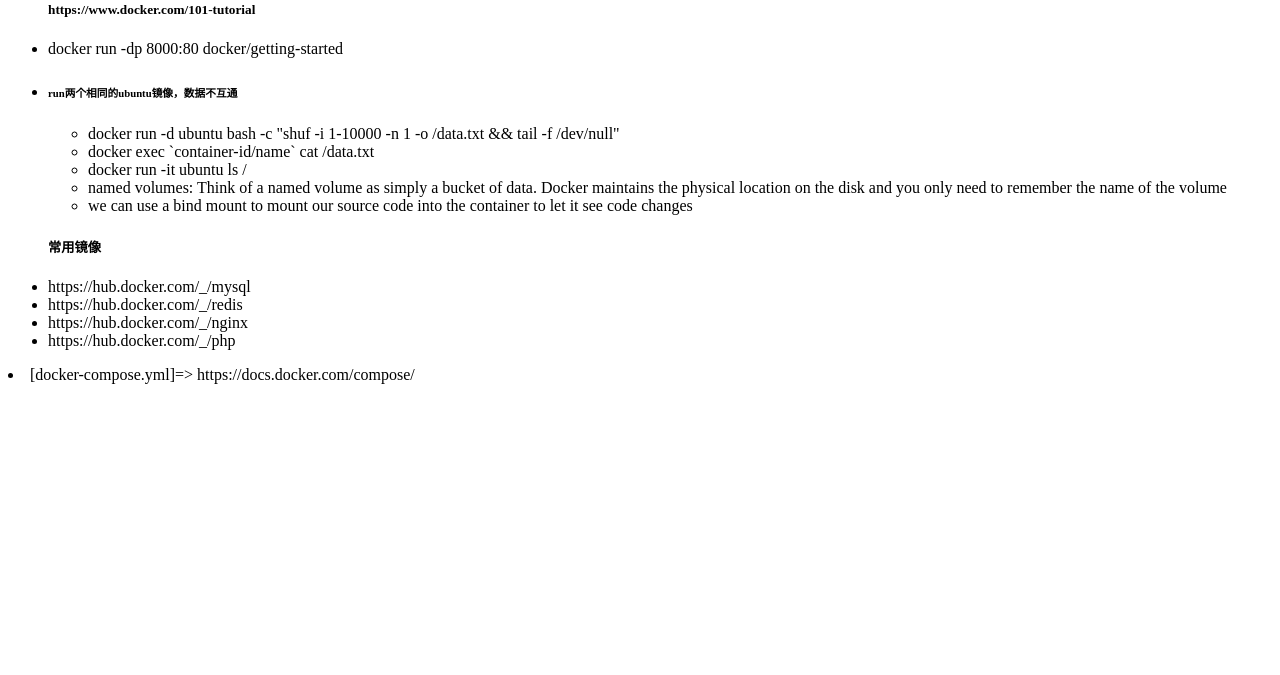
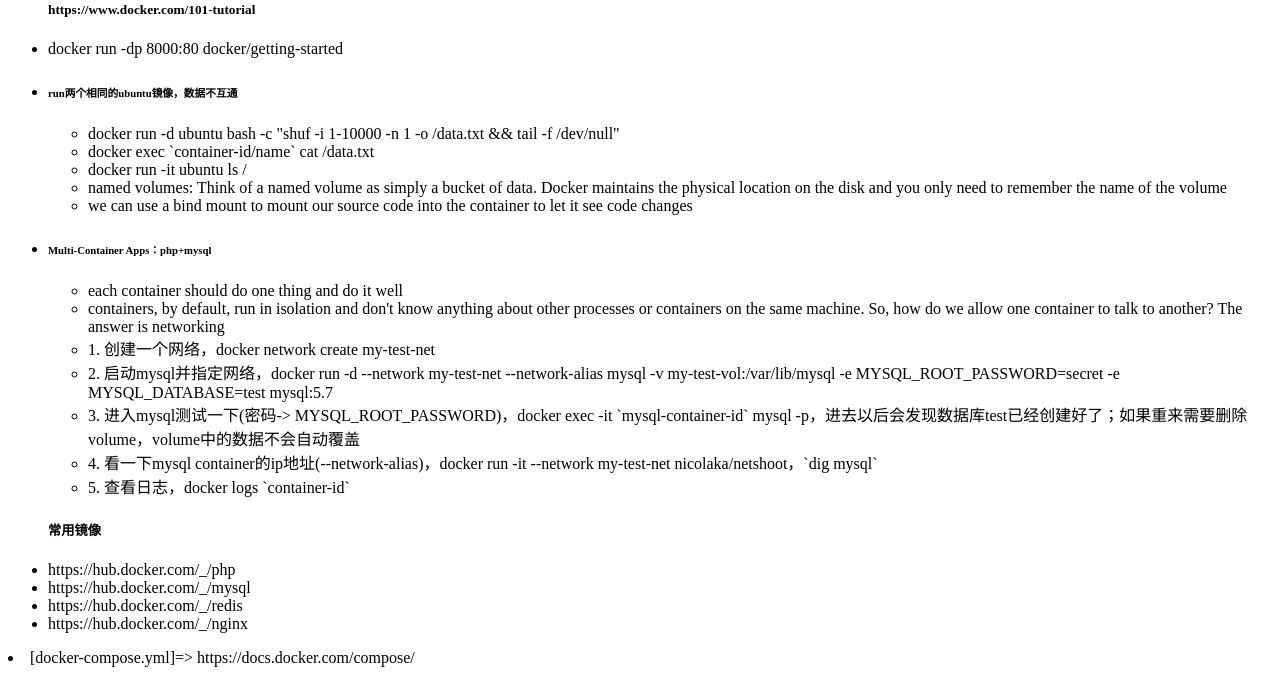
Before and after one commit to mdj20130907/mdj20130907.github.io, a PHP site: page /2020/09/15.html in a window 1280 px wide. Shown: the part 1106-1781 px from the top of the page. Before the commit the page ends 1490 px from the top, so only its background shows below. Run offline with PHP 8.4, Linux system fonts and the light colour scheme.

Commit message:
docker: php + mysql 通信，php安装扩展

```diff
--- a/2020/09/15.html
+++ b/2020/09/15.html
@@ -98,14 +98,27 @@
           <li>we can use a bind mount to mount our source code into the container to let it see code changes</li>
         </ul>
       </li>
+
+      <li>
+        <h6>Multi-Container Apps：php+mysql</h6>
+        <ul>
+          <li>each container should do one thing and do it well</li>
+          <li>containers, by default, run in isolation and don't know anything about other processes or containers on the same machine. So, how do we allow one container to talk to another? The answer is networking</li>
+          <li>1. 创建一个网络，docker network create my-test-net</li>
+          <li>2. 启动mysql并指定网络，docker run -d --network my-test-net --network-alias mysql -v my-test-vol:/var/lib/mysql -e MYSQL_ROOT_PASSWORD=secret -e MYSQL_DATABASE=test mysql:5.7</li>
+          <li>3. 进入mysql测试一下(密码-> MYSQL_ROOT_PASSWORD)，docker exec -it `mysql-container-id` mysql -p，进去以后会发现数据库test已经创建好了；如果重来需要删除volume，volume中的数据不会自动覆盖</li>
+          <li>4. 看一下mysql container的ip地址(--network-alias)，docker run -it --network my-test-net nicolaka/netshoot，`dig mysql`</li>
+          <li>5. 查看日志，docker logs `container-id`</li>
+        </ul>
+      </li>
     </ul>
 
     <ul>
       <h5>常用镜像</h5>
+      <li>https://hub.docker.com/_/php</li>
       <li>https://hub.docker.com/_/mysql</li>
       <li>https://hub.docker.com/_/redis</li>
       <li>https://hub.docker.com/_/nginx</li>
-      <li>https://hub.docker.com/_/php</li>
     </ul>
 
     <li>[docker-compose.yml]=>   https://docs.docker.com/compose/</li>
```
Also changed, not shown: demo/docker/001/index.php (+15 -0 lines), 3 other files.
